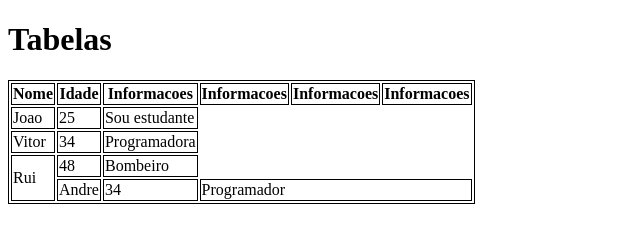
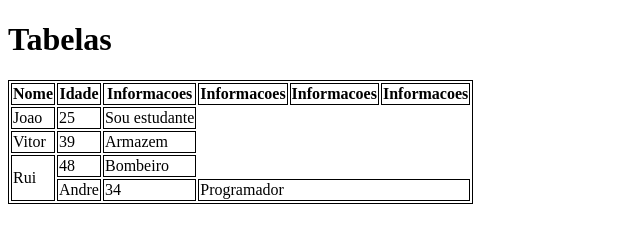
Before and after one commit to vitorwa5/aula-tabela, a plain HTML site: page index.html in a window 1280 px wide. Shown: the whole page, without its empty margins (0-640 px from the left). Drawn offline with Linux system fonts and the light colour scheme.

Commit message:
Modeia idade do vitor

```diff
--- a/index.html
+++ b/index.html
@@ -34,14 +34,14 @@
 
         <tbody>
             <tr>
-            <td>Joao</td>
-            <td>25</td>
+                <td>Joao</td>
+                <td>25</td>
                 <td>Sou estudante</td>
             </tr>
             <tr>
                 <td>Vitor</td>
-                <td>34</td>
-                <td>Programadora</td>
+                <td>39</td>
+                <td>Armazem</td>
             </tr>
             <tr>
                 <td rowspan="3">Rui</td>
```
